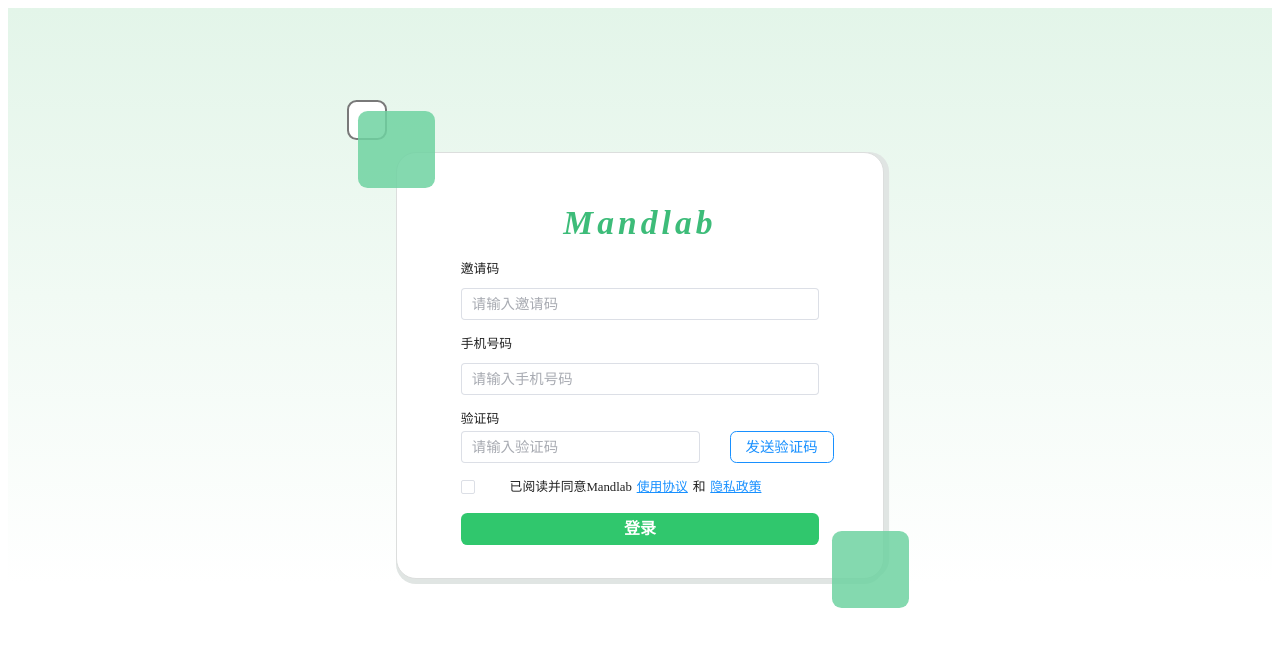
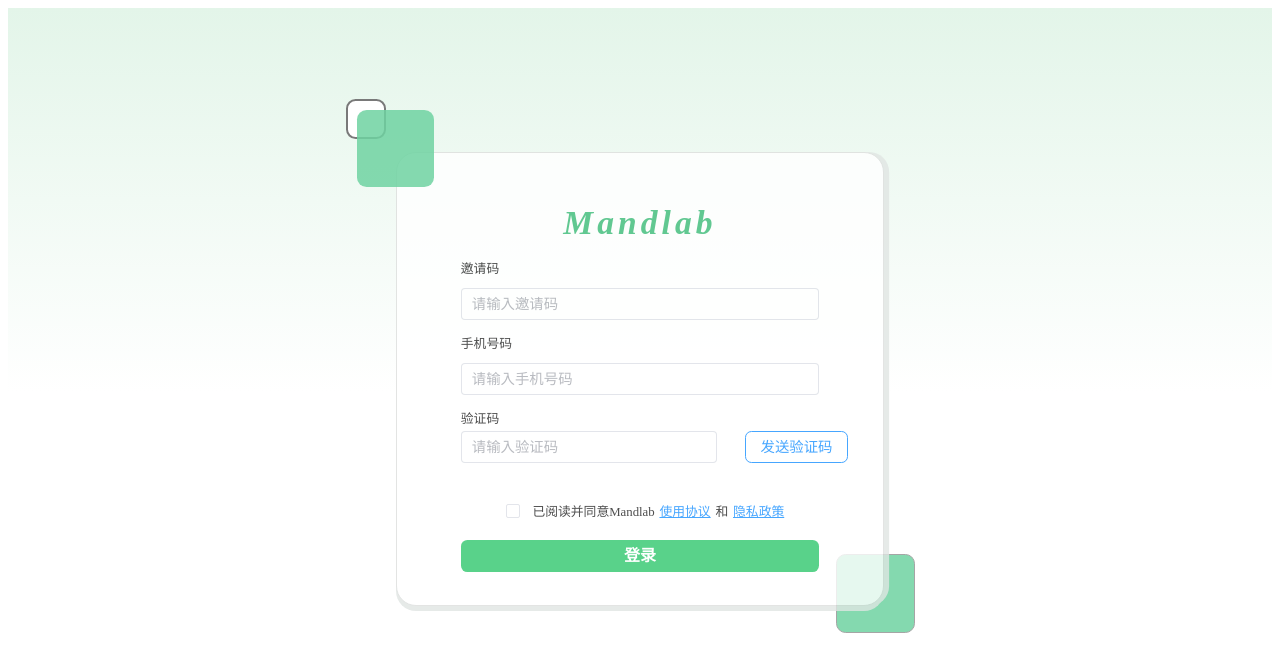
Before and after one commit to yino/mandlab-web, a Vue app: page /login in a window 1280 px wide. Shown: the top 672 px of the page. Built offline with nearby package versions, Linux system fonts and the light colour scheme.

Commit message:
feat 表单界面完成

```diff
--- a/src/components/Login.vue
+++ b/src/components/Login.vue
@@ -1,12 +1,13 @@
 <template>
   <div class="login-bg">
     <div class="login-container">
-      <div class="login-box">
+      <div class="login-content">
         <!-- 左上装饰 -->
         <div class="deco deco-tl">
           <div class="deco-rect deco-rect-solid"></div>
           <div class="deco-rect deco-rect-outline"></div>
         </div>
+        <div class="login-box">
           <div>
             <h1 class="login-title">Mandlab</h1>
             <el-form>
@@ -23,28 +24,35 @@
                 <label class="input-label">手机号码</label>
                 <el-input v-model="phone" placeholder="请输入手机号码" />
               </el-form-item>
+              <!-- 验证码相关组 -->
               <div>
                 <p class="input-label">验证码</p>
               </div>
               <el-form-item class="captcha-row-form">
-              <el-col :span="16">
+                <el-row :gutter="28" class="captcha-row-form-item">
+                  <el-col :span="19">
                     <el-input v-model="captcha" placeholder="请输入验证码" />
                   </el-col>
-              <el-col :span="2"></el-col>
-              <el-col :span="6">
+                  <el-col :span="2">
                     <el-button class="captcha-btn" type="primary" plain
                       >发送验证码</el-button
                     >
                   </el-col>
+                </el-row>
               </el-form-item>
-            <el-form-item>
-              <el-checkbox v-model="agreed" />
+              <!-- 协议相关 -->
+              <el-form-item class="agreement-group">
+                <el-col :span="3"></el-col>
+                <el-col :span="18">
+                  <el-checkbox v-model="agreed">
                     <span class="agreement-text">
                       已阅读并同意Mandlab
                       <a class="agreement-link" href="#">使用协议</a>
                       和
                       <a class="agreement-link" href="#">隐私政策</a>
                     </span>
+                  </el-checkbox>
+                </el-col>
               </el-form-item>
               <el-form-item>
                 <el-button class="login-btn" type="success" round block
@@ -52,6 +60,7 @@
                 >
               </el-form-item>
             </el-form>
+          </div>
         </div>
         <!-- 右下装饰放到 login-box 内部 -->
         <div class="deco deco-br">
@@ -72,14 +81,16 @@
 
 <style scoped>
 .login-bg {
-  min-height: 100vh;
+  width: 100%;
+  height: 100%;
+  /* min-height: 100vh; */
   background: linear-gradient(180deg, #e3f5e9 0%, #fff 60%);
   position: relative;
   overflow: hidden;
   font-size: 1rem;
 }
 .login-container {
-  min-height: 100vh;
+  min-height: 60vh;
   display: flex;
   align-items: flex-start;
   justify-content: center;
@@ -87,6 +98,10 @@
   position: relative;
   padding-top: 18vh;
   padding-bottom: 2vh;
+}
+/* 为了配合装饰物 */
+.login-content {
+  position: relative;
 }
 .login-box {
   background: #fff;
@@ -102,6 +117,7 @@
   margin-left: 2vw;
   margin-right: 2vw;
   z-index: 1;
+  opacity: 0.8;
 }
 .deco {
   position: absolute;
@@ -110,17 +126,21 @@
 }
 .deco-tl {
   top: -4vw;
-  left: -4vw;
+  left: -2vw;
   width: 6vw;
   height: 5vw;
 }
+/* 右下 */
 .deco-br {
   position: absolute;
-  right: 1rem;
-  bottom: 0.5rem;
+  right: 3vw;
+  bottom: 1vw;
   width: 3rem;
   height: 3rem;
   z-index: -1;
+}
+.deco-br .deco-rect-solid {
+  border: 1px solid #969696;
 }
 .deco-rect {
   position: absolute;
@@ -144,11 +164,7 @@
   background: #fff;
   z-index: 1;
 }
-.deco-br .deco-rect-solid {
-  top: 0.7vw;
-  right: -4vw;
-  bottom: -2vw;
-}
+/* login form */
 .login-title {
   color: #3dbc79;
   font-size: 2.1rem;
@@ -187,6 +203,10 @@
   color: #0d7dd9;
   border-color: #0d7dd9;
 }
+/*  协议弹窗相关 */
+.agreement-group {
+  margin-top: 2rem;
+}
 .agreement-text {
   font-size: 0.8rem;
   color: #222;
@@ -221,6 +241,12 @@
 .el-form-item {
   margin-bottom: 0.5rem;
 }
+/* 验证码模块 */
+.captcha-row-form .captcha-row-form-item  {
+  width: 100%;
+}
+
+/* 响应式 */
 @media (max-width: 900px) {
   .login-box {
     min-width: 60vw;
@@ -233,8 +259,7 @@
     padding-top: 4vh;
     padding-bottom: 2vh;
   }
-  .deco-tl,
-  .deco-br {
+  .deco-tl {
     width: 3vw;
     height: 2vw;
     top: -1vw;
```
Lines whose indentation alone changed are shown as unchanged.
